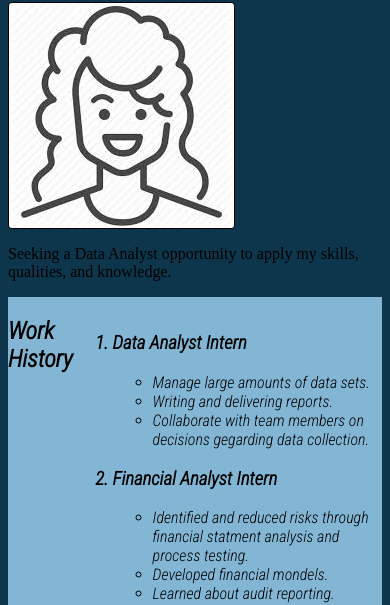
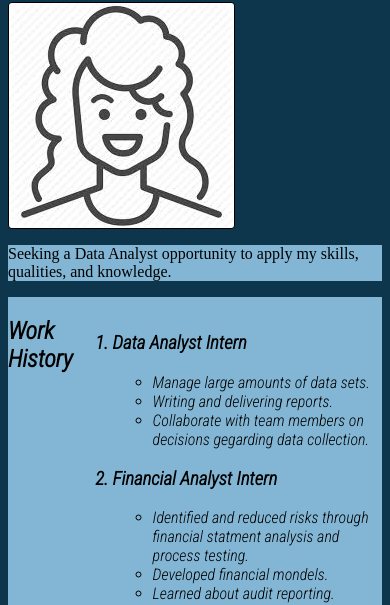
Before and after one commit to i-giron/i-giron.github.io, a plain HTML site: page Assignment_1/index.html in a window 390 px wide. Shown: the part 271-876 px from the top of the page. Drawn offline with Linux system fonts and the light colour scheme.

Commit message:
edit css

```diff
--- a/css/styles.css
+++ b/css/styles.css
@@ -34,7 +34,8 @@ html { background-color: #0d354b
 .image-caption{
     display: flex;
     flex-flow: row wrap;
-    justify-content: space-evenly:
+    justify-content: space-evenly;
+    background-color: #82b6d4;
 }
 
 .work-history
```
